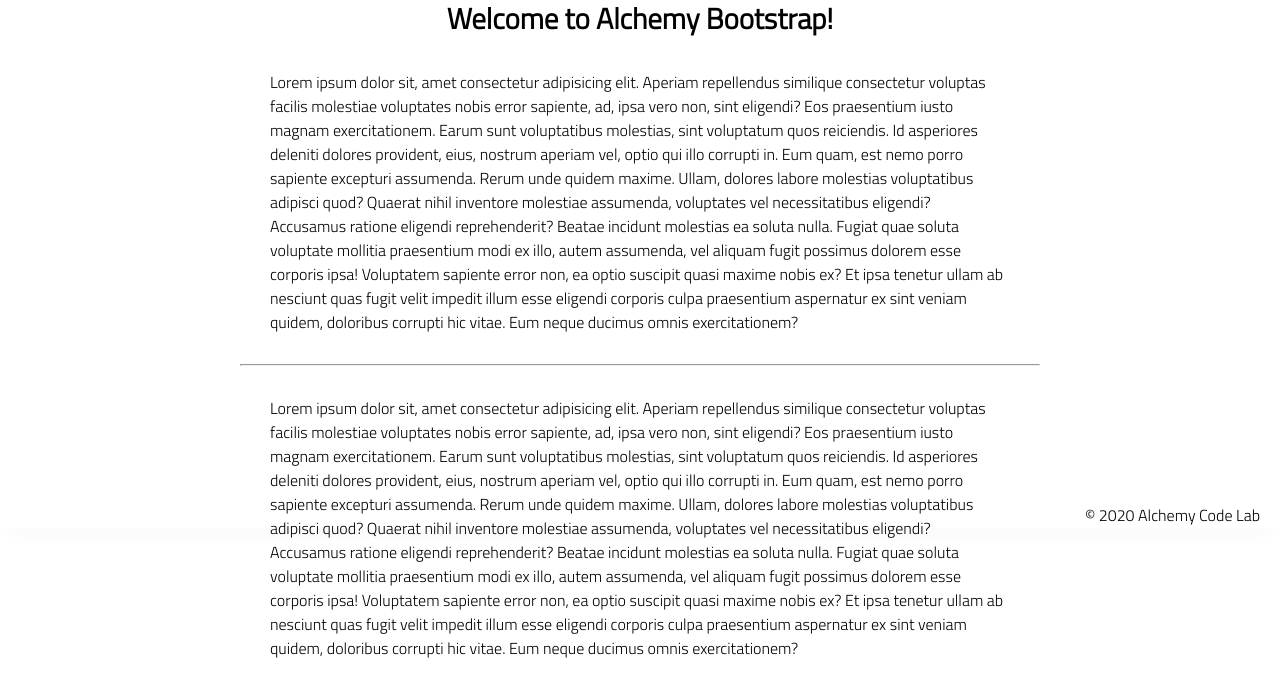
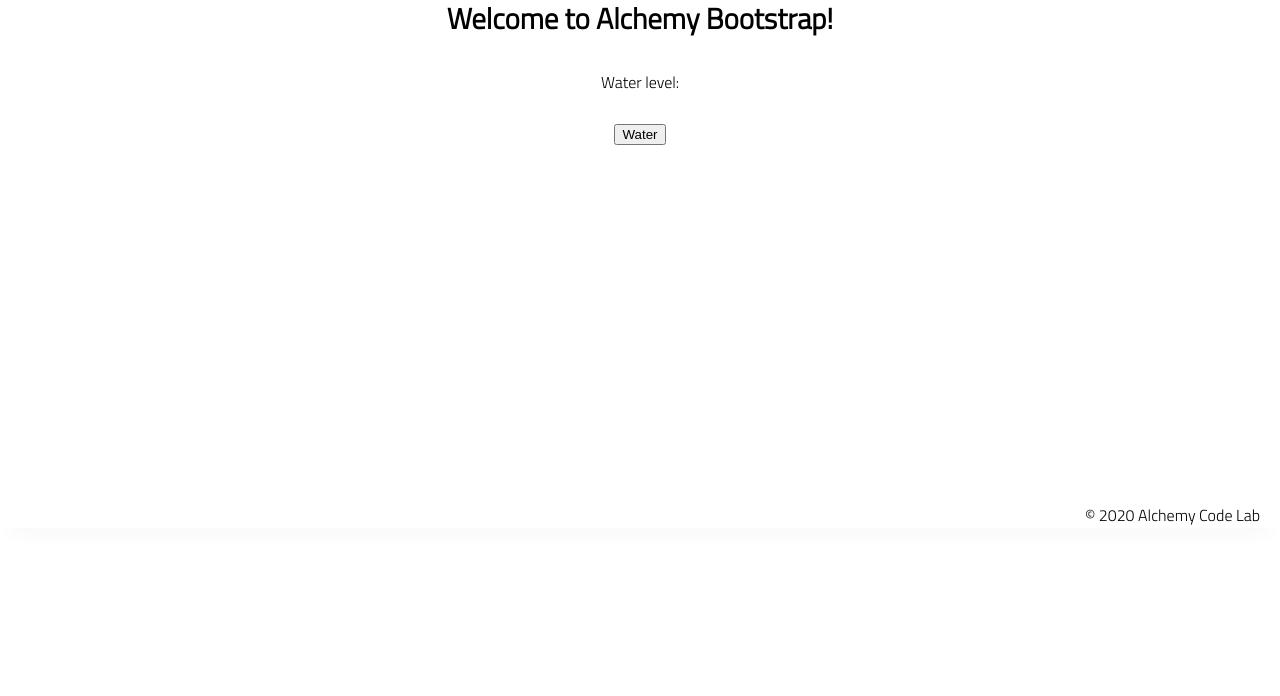
Before and after one commit to katrinkajb/plant-waterer, a plain HTML site: page index.html in a window 1280 px wide. Shown: the part 272-968 px from the top of the page. After the commit the page ends 800 px from the top, so only its background shows below. Drawn offline with Linux system fonts and the light colour scheme.

Commit message:
starter for waterer

```diff
--- a/index.html
+++ b/index.html
@@ -24,24 +24,9 @@
             <h2>
                 Welcome to Alchemy Bootstrap!
             </h2>
-
-            <content>
-            <p>
-                Lorem ipsum dolor sit, amet consectetur adipisicing elit. Aperiam repellendus similique consectetur voluptas facilis molestiae voluptates nobis error sapiente, ad, ipsa vero non, sint eligendi? Eos praesentium iusto magnam exercitationem.
-                Earum sunt voluptatibus molestias, sint voluptatum quos reiciendis. Id asperiores deleniti dolores provident, eius, nostrum aperiam vel, optio qui illo corrupti in. Eum quam, est nemo porro sapiente excepturi assumenda.
-                Rerum unde quidem maxime. Ullam, dolores labore molestias voluptatibus adipisci quod? Quaerat nihil inventore molestiae assumenda, voluptates vel necessitatibus eligendi? Accusamus ratione eligendi reprehenderit? Beatae incidunt molestias ea soluta nulla.
-                Fugiat quae soluta voluptate mollitia praesentium modi ex illo, autem assumenda, vel aliquam fugit possimus dolorem esse corporis ipsa! Voluptatem sapiente error non, ea optio suscipit quasi maxime nobis ex?
-                Et ipsa tenetur ullam ab nesciunt quas fugit velit impedit illum esse eligendi corporis culpa praesentium aspernatur ex sint veniam quidem, doloribus corrupti hic vitae. Eum neque ducimus omnis exercitationem?
-            </p>
-            <hr />
-            <p>
-                Lorem ipsum dolor sit, amet consectetur adipisicing elit. Aperiam repellendus similique consectetur voluptas facilis molestiae voluptates nobis error sapiente, ad, ipsa vero non, sint eligendi? Eos praesentium iusto magnam exercitationem.
-                Earum sunt voluptatibus molestias, sint voluptatum quos reiciendis. Id asperiores deleniti dolores provident, eius, nostrum aperiam vel, optio qui illo corrupti in. Eum quam, est nemo porro sapiente excepturi assumenda.
-                Rerum unde quidem maxime. Ullam, dolores labore molestias voluptatibus adipisci quod? Quaerat nihil inventore molestiae assumenda, voluptates vel necessitatibus eligendi? Accusamus ratione eligendi reprehenderit? Beatae incidunt molestias ea soluta nulla.
-                Fugiat quae soluta voluptate mollitia praesentium modi ex illo, autem assumenda, vel aliquam fugit possimus dolorem esse corporis ipsa! Voluptatem sapiente error non, ea optio suscipit quasi maxime nobis ex?
-                Et ipsa tenetur ullam ab nesciunt quas fugit velit impedit illum esse eligendi corporis culpa praesentium aspernatur ex sint veniam quidem, doloribus corrupti hic vitae. Eum neque ducimus omnis exercitationem?
-            </p>
-
+            <p id = 'water-level'>Water level:</p>
+            <img src="">
+            <button>Water</button>
         </section>
     </main>
     <footer>
```
Also changed, not shown: 1 other file.
